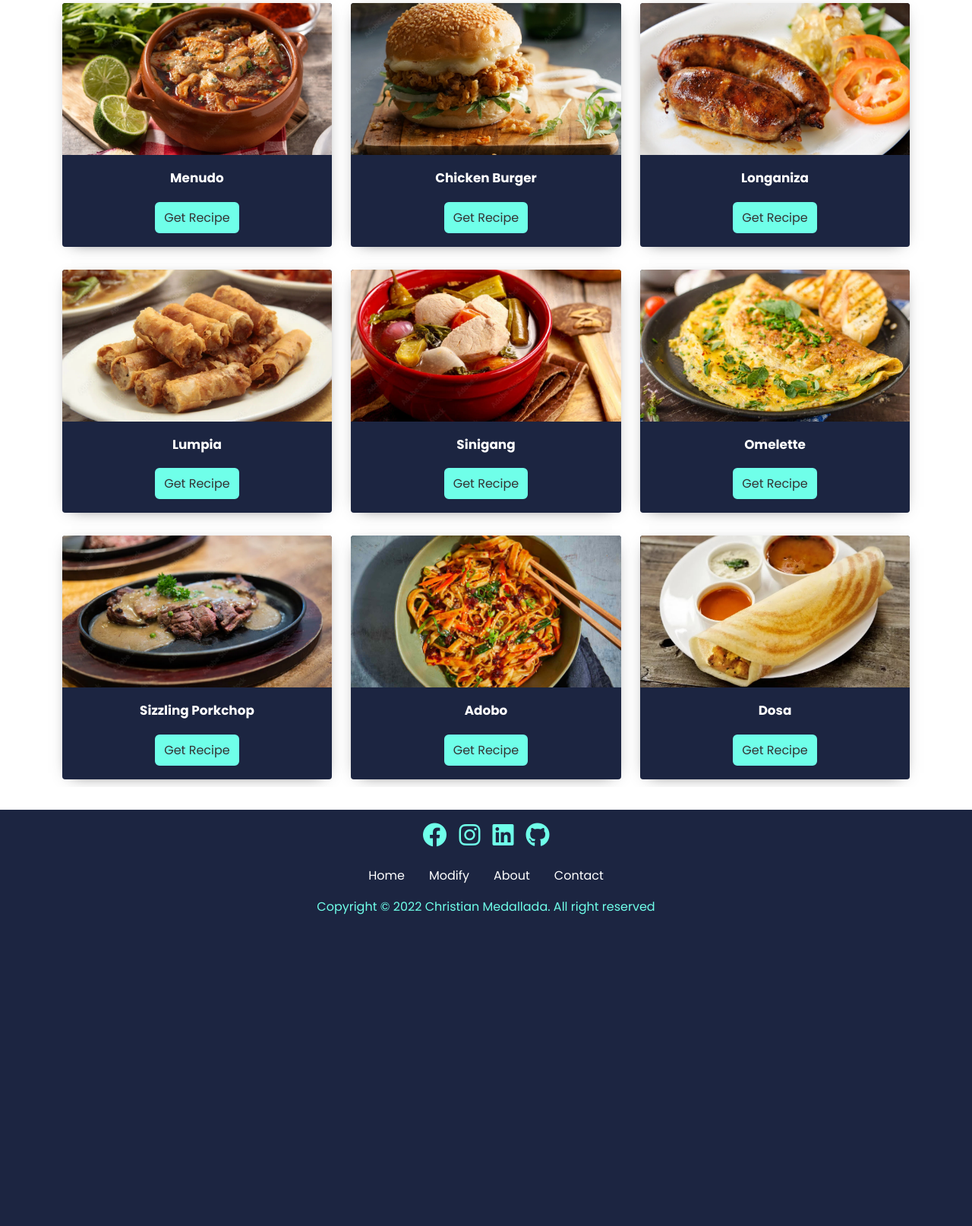
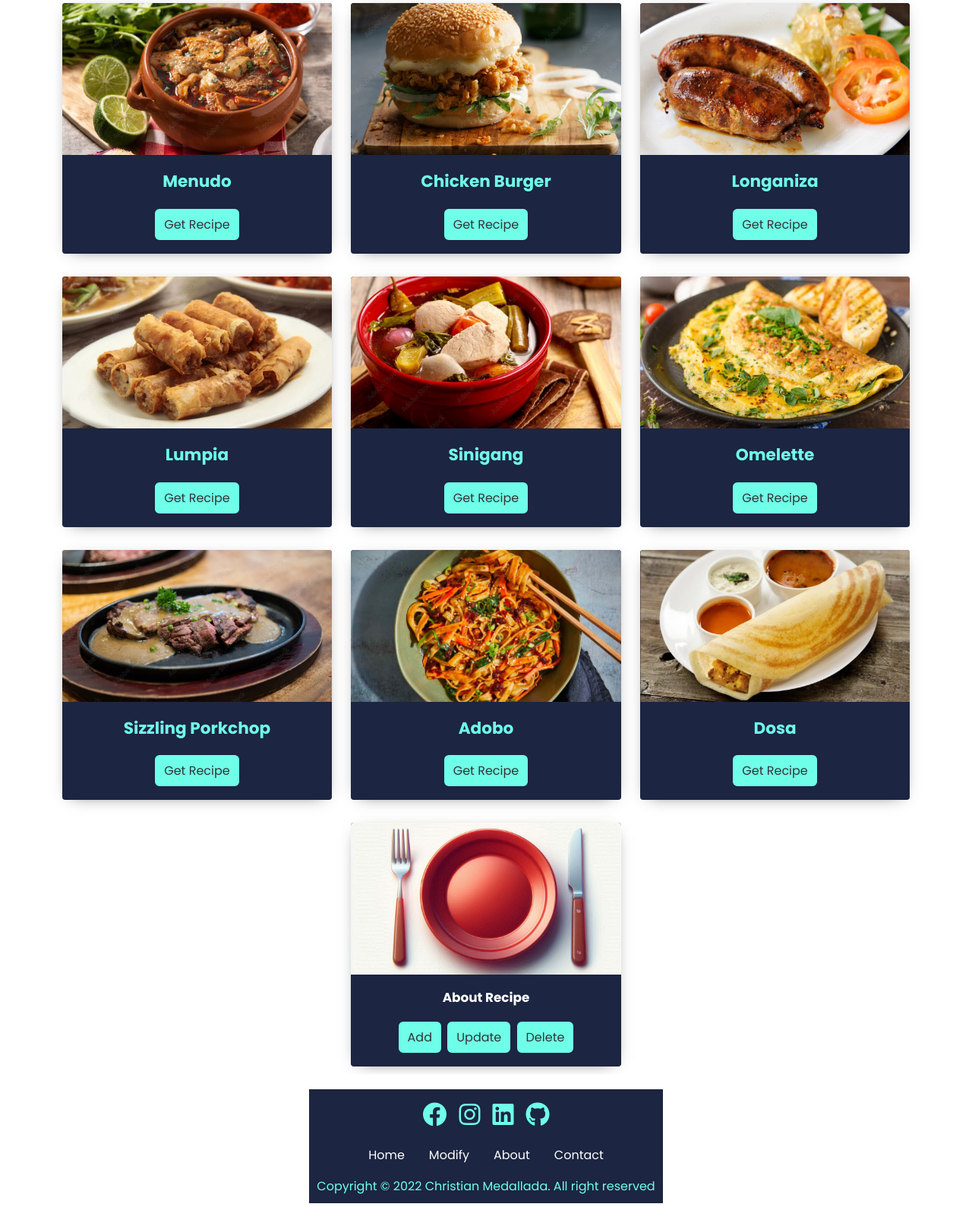
Before and after one commit to JeetPatel2612/jeet_without_profile, a PHP site: page /home1.php in a window 1280 px wide. Shown: the part 853-2467 px from the top of the page at 76% size. Before the commit the page ends 2057 px from the top, so only its background shows below. Run offline with PHP 8.4, Linux system fonts and the light colour scheme; data comes from the database, SQL or seed files in the repository.

Commit message:
Update home1.php

```diff
--- a/home1.php
+++ b/home1.php
@@ -52,26 +52,19 @@
         <?php
         // Database connection code here
         $conn = mysqli_connect("localhost", "root", "", "wp");
-
-// Check if search term is provided
         $searchTerm = isset($_GET['search']) ? $_GET['search'] : '';
-
-// Query to fetch recipes based on search term
-$sql = "SELECT * FROM recipes WHERE dishName LIKE '%$searchTerm%' ORDER BY recipe_id DESC";
+        $sql = " SELECT * FROM recipes WHERE dishName LIKE '%$searchTerm%' ORDER BY recipe_id DESC ";
         $result = mysqli_query($conn, $sql);
-
-// Loop through the results and display each recipe
-while ($rows = $result->fetch_assoc()) {
+            while($rows=$result->fetch_assoc()){
                 print('<div class="card card-shadow">');
                     print('<div class="card-header card-image">');
                     print("<img src='../img/" . $rows['file1'] . "' alt='Recipe Image'>");
                     print('</div>');
-    print('<div class="card-body">');
-    print('<h3>' . $rows['dishName'] . '</h3>');
+                    print('<div class="card-body" >');
+                    print('<h2>' . $rows['dishName'] . '</h2>');
                     print('</div>');
                     print('<div class="card-footer">');
-    // Pass recipe_id to the JavaScript function getRecipe01()
-    print('<button class="btn" onclick="getRecipe01(' . $rows['recipe_id'] . ')">Get Recipe</button>');
+                    print('<button class="btn" onclick="showRecipeDetails(' . $rows['recipe_id'] . ')">Get Recipe</button>');
                     print('</div>');
                 print("</div>");
             }
@@ -79,15 +72,74 @@
 	// Close database connection
 	mysqli_close($conn);
 	?>
-
+            <div class="card card-shadow">
+                <div class="card-header card-image">
+                    <img style="max-height: 200px; object-fit:cover;" src="../img/red_dish.jpg">
+                </div>
+                <div class="card-body">
+                    <h3> About Recipe </h3>
+                </div>
+                <div class="card-footer">
+                    <button class="btn" onclick="get5thRecipe()">Add</button>
+                    <button class="btn" onclick="get5thRecipe()">Update</button>
+                    <button class="btn" onclick="get5thRecipe()">Delete</button>
+                </div>
             </div>
 
         </div>
 
-    <!-- Recipe Details Container -->
-    <div class="recipe-details" id="recipe-details">
-        <!-- Recipe Details -->
+        <!--Ending of Main Content-->
+
+        <!--Recipe Details-->
+
+
+    <div class="meal-detail" id="meal-detail" style="display: none;">
+        <!-- recipe close btn -->
+        <button type="button" class="btn recipe-close-btn" id="recipe-close-btn" onclick="closeRecipeDetails()">
+            <i class="fas fa-times"></i>
+        </button>
+
+        <!-- recipe details -->
+        <div class="meal-content">
+            <?php
+            if (isset($_GET['recipe_id'])) {
+                $recipeId = $_GET['recipe_id'];
+
+                // Database connection code here
+                $conn = mysqli_connect("localhost", "root", "", "wp");
+
+                // Fetch the recipe details from the database
+                $sql = "SELECT * FROM recipes WHERE recipe_id = $recipeId";
+                $result = mysqli_query($conn, $sql);
+                $row = mysqli_fetch_assoc($result);
+
+                if ($row) {
+                    // Display the recipe details
+                    print('<h2 class="meal-name">' . $row['dishName'] . '</h2>');
+                    print('<div class="meal-about">');
+                    print('<h3 class="meal-title-about">About Meal</h3>');
+                    print('<p class="meal-descript-about">' . $row['description'] . '</p>');
+                    print('</div>');
+                    print('<div class="meal-instruct">');
+                    print('<h3>Ingredients:</h3>');
+                    print('<p>' . $row['ingredients'] . '</p>');
+                    print('<h3>Instructions:</h3>');
+                    print('<p>' . $row['instructions'] . '</p>');
+                    print('</div>');
+                    print('<div class="meal-img">');
+                    print("<img src='../img/" . $row['file1'] . "' alt='Recipe Image'>");
+                    print('</div>');
+                } else {
+                    print('Recipe not found.');
+                }
+
+                // Close database connection
+                mysqli_close($conn);
+            }
+            ?>
         </div>
+    </div>
+    <!--Ending of Recipe Details-->
 
     <!--Footer-->
     <div class="footer">
@@ -109,4 +161,32 @@
     <!--Ending of Footer-->
 
 <!--Script for Javascript-->
-<script src="../js/in
+<script src="../js/index.js"></script>
+    <script>
+        function showRecipeDetails(recipeId) {
+            document.getElementById("meal-detail").style.display = "block";
+            window.location.href = "home.php?recipe_id=" + recipeId;
+        }
+
+        function closeRecipeDetails() {
+            document.getElementById("meal-detail").style.display = "none";
+            window.location.href = "home.php";
+        }
+
+        function searchRecipe() {
+            var input = document.getElementById("search").value.toLowerCase();
+            var cards = document.getElementsByClassName("card");
+
+            for (var i = 0; i < cards.length; i++) {
+                var dishName = cards[i].getElementsByTagName("h2")[0].textContent.toLowerCase();
+                if (dishName.includes(input)) {
+                    cards[i].style.display = "block";
+                } else {
+                    cards[i].style.display = "none";
+                }
+            }
+        }
+    </script>
+</body>
+
+</html>
```
Lines whose indentation alone changed are shown as unchanged.
